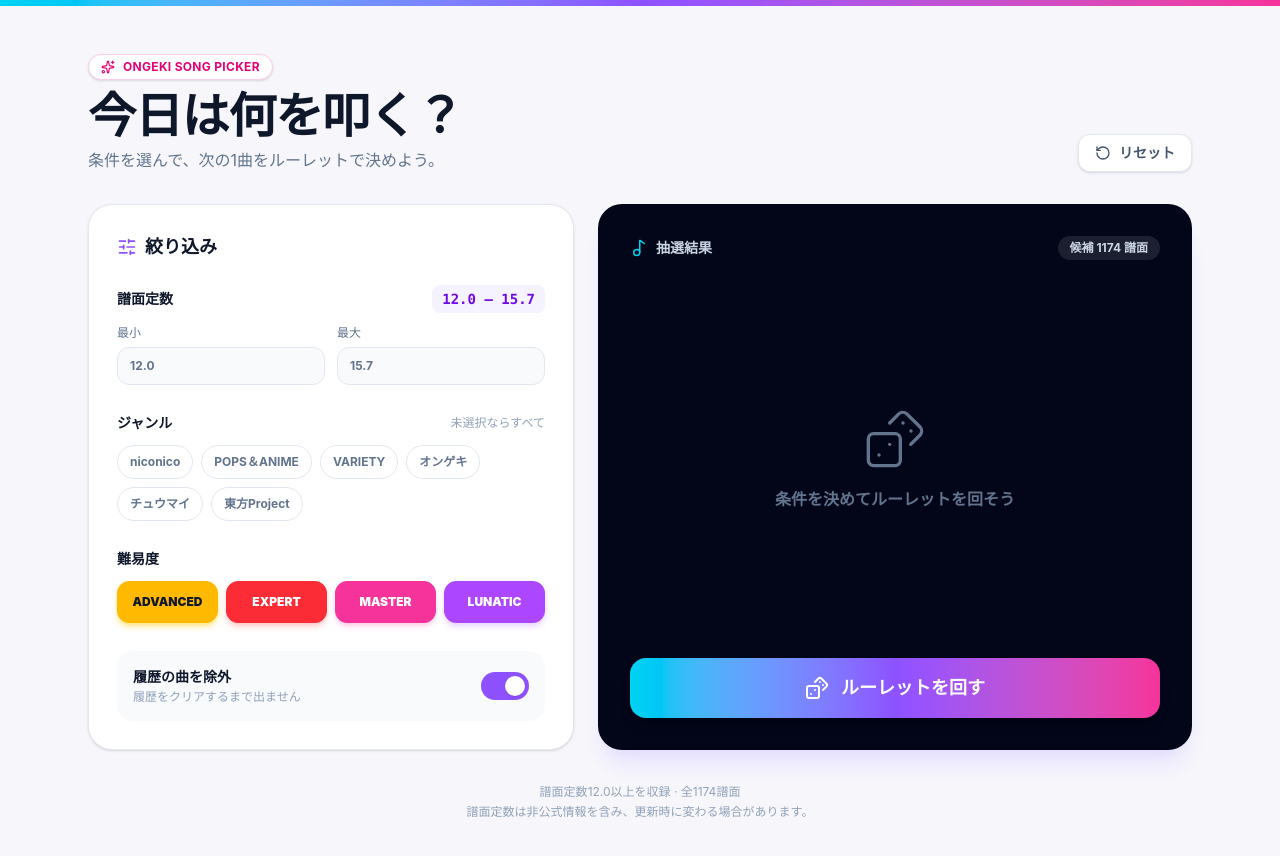
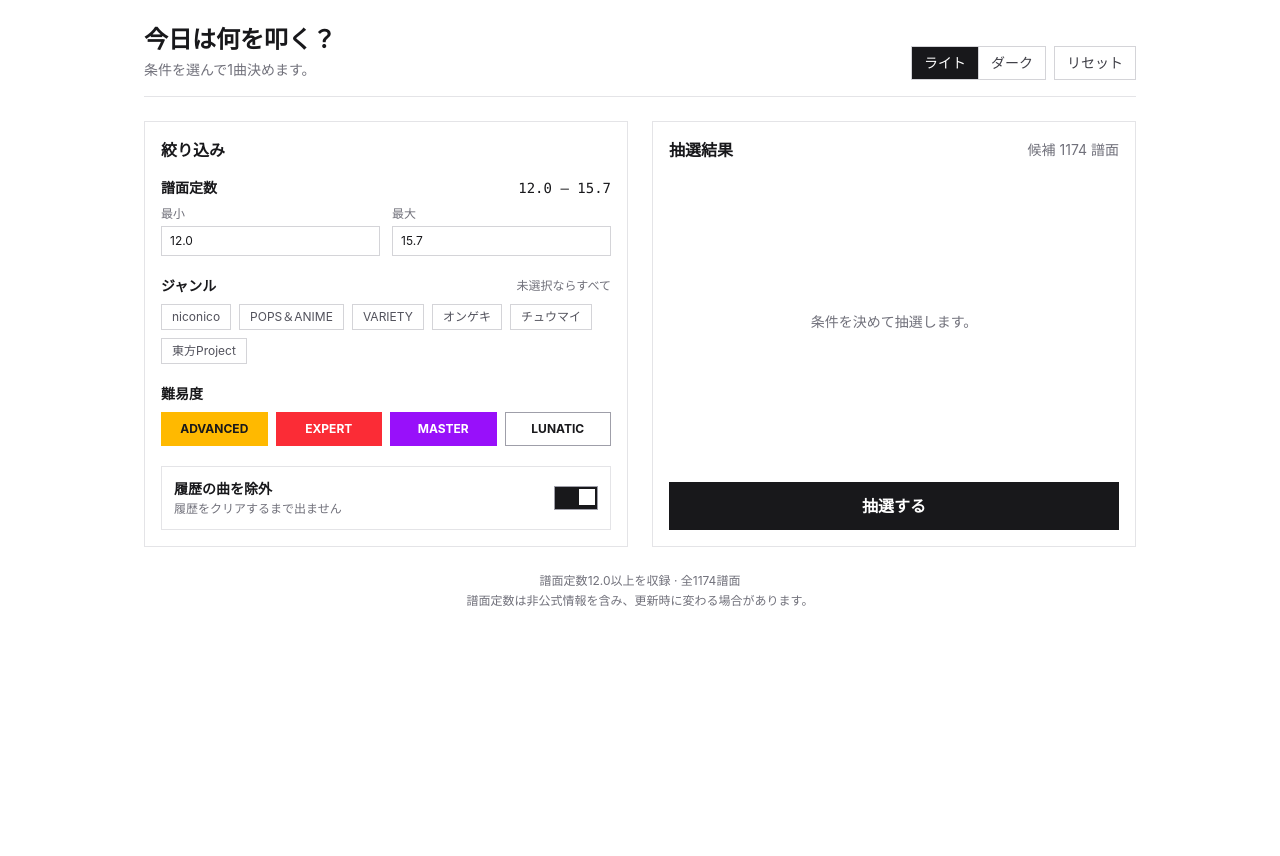
Before and after one commit to natuphe/ongeki-roulette, a React (Vite) app: page / in a window 1280 px wide. Shown: the top 856 px of the page. After the commit the page ends 800 px from the top, so only its background shows below. Built offline with nearby package versions, Linux system fonts and the light colour scheme.

Commit message:
ライトとダークを切り替え、抽選を即時表示にする
グラデーションと抽選アニメを外し、MASTERを紫、LUNATICを白にした。

Co-authored-by: natuphe <natuphe@users.noreply.github.com>

```diff
--- a/src/App.jsx
+++ b/src/App.jsx
@@ -1,10 +1,9 @@
-import React, { useMemo, useState } from "react";
-import { motion, AnimatePresence } from "framer-motion";
-import { Dices, RotateCcw, SlidersHorizontal, Music2, History, Sparkles, X, ExternalLink } from "lucide-react";
+import { useEffect, useMemo, useState } from "react";
 import SONGS from "./data/songs.json";
 
 const MIN_CONSTANT = 12.0;
 const MAX_CONSTANT = 15.7;
+const THEME_KEY = "ongeki-theme";
 
 const GENRES = [...new Set(SONGS.map((song) => song.genre))].sort((a, b) =>
   a.localeCompare(b, "ja")
@@ -12,33 +11,42 @@ const GENRES = [...new Set(SONGS.map((song) => song.genre))].sort((a, b) =>
 const DIFFICULTIES = ["ADVANCED", "EXPERT", "MASTER", "LUNATIC"];
 const difficultyStyle = {
   ADVANCED: {
-    selected: "border-amber-400 bg-amber-400 text-slate-900 shadow-md shadow-amber-200",
-    badge: "bg-amber-400 text-slate-900 shadow-amber-200",
+    selected: "border-amber-400 bg-amber-400 text-zinc-900",
+    badge: "border-amber-400 bg-amber-400 text-zinc-900",
   },
   EXPERT: {
-    selected: "border-red-500 bg-red-500 text-white shadow-md shadow-red-200",
-    badge: "bg-red-500 text-white shadow-red-200",
+    selected: "border-red-500 bg-red-500 text-white",
+    badge: "border-red-500 bg-red-500 text-white",
   },
   MASTER: {
-    selected: "border-pink-500 bg-pink-500 text-white shadow-md shadow-pink-200",
-    badge: "bg-pink-500 text-white shadow-pink-200",
+    selected: "border-purple-600 bg-purple-600 text-white",
+    badge: "border-purple-600 bg-purple-600 text-white",
   },
   LUNATIC: {
-    selected: "border-purple-500 bg-purple-500 text-white shadow-md shadow-purple-200",
-    badge: "bg-purple-500 text-white shadow-purple-200",
+    selected: "border-zinc-400 bg-white text-zinc-900",
+    badge: "border-zinc-300 bg-white text-zinc-900",
   },
 };
 const genreColors = {
-  オンゲキ: "bg-pink-100 text-pink-700 border-pink-200",
-  "POPS＆ANIME": "bg-sky-100 text-sky-700 border-sky-200",
-  niconico: "bg-zinc-100 text-zinc-700 border-zinc-200",
-  東方Project: "bg-red-100 text-red-700 border-red-200",
-  VARIETY: "bg-amber-100 text-amber-700 border-amber-200",
-  チュウマイ: "bg-violet-100 text-violet-700 border-violet-200",
+  オンゲキ: "border-pink-300 bg-pink-100 text-pink-800",
+  "POPS＆ANIME": "border-sky-300 bg-sky-100 text-sky-800",
+  niconico: "border-zinc-300 bg-zinc-100 text-zinc-800",
+  東方Project: "border-red-300 bg-red-100 text-red-800",
+  VARIETY: "border-amber-300 bg-amber-100 text-amber-800",
+  チュウマイ: "border-violet-300 bg-violet-100 text-violet-800",
 };
-const defaultGenreColor = "bg-emerald-100 text-emerald-700 border-emerald-200";
+const defaultGenreColor = "border-emerald-300 bg-emerald-100 text-emerald-800";
+
+function readTheme() {
+  try {
+    return localStorage.getItem(THEME_KEY) === "dark" ? "dark" : "light";
+  } catch {
+    return "light";
+  }
+}
 
 export default function OngekiRoulette() {
+  const [theme, setTheme] = useState(readTheme);
   const [min, setMin] = useState(MIN_CONSTANT);
   const [max, setMax] = useState(MAX_CONSTANT);
   const [minInput, setMinInput] = useState(MIN_CONSTANT.toFixed(1));
@@ -47,8 +55,16 @@ export default function OngekiRoulette() {
   const [difficulties, setDifficulties] = useState(DIFFICULTIES);
   const [result, setResult] = useState(null);
   const [history, setHistory] = useState([]);
-  const [rolling, setRolling] = useState(false);
   const [excludeHistory, setExcludeHistory] = useState(true);
+
+  useEffect(() => {
+    document.documentElement.classList.toggle("dark", theme === "dark");
+    try {
+      localStorage.setItem(THEME_KEY, theme);
+    } catch {
+      // Storage can be unavailable in private browsing.
+    }
+  }, [theme]);
 
   const eligible = useMemo(
     () =>
@@ -75,22 +91,10 @@ export default function OngekiRoulette() {
     );
 
   const spin = () => {
-    if (!eligible.length || rolling) return;
-
-    setRolling(true);
-    let ticks = 0;
-    const timer = setInterval(() => {
-      setResult(eligible[Math.floor(Math.random() * eligible.length)]);
-      ticks += 1;
-
-      if (ticks >= 12) {
-        clearInterval(timer);
+    if (!eligible.length) return;
     const picked = eligible[Math.floor(Math.random() * eligible.length)];
     setResult(picked);
     setHistory((current) => [picked, ...current]);
-        setRolling(false);
-      }
-    }, 75);
   };
 
   const commitMin = () => {
@@ -124,151 +128,233 @@ export default function OngekiRoulette() {
     setHistory([]);
   };
 
+  const inputClass =
+    "mt-1 w-full border border-zinc-300 bg-white px-2 py-1.5 text-zinc-900 outline-none focus:border-zinc-500 dark:border-zinc-600 dark:bg-zinc-950 dark:text-zinc-100";
+
   return (
-    <div className="min-h-screen bg-[#f7f7fb] text-slate-900 selection:bg-pink-200">
-      <div className="h-1.5 bg-gradient-to-r from-cyan-400 via-violet-500 to-pink-500" />
-      <main className="mx-auto max-w-6xl px-4 py-8 sm:px-6 sm:py-12">
-        <header className="mb-8 flex flex-col justify-between gap-5 sm:flex-row sm:items-end">
+    <div className="min-h-screen bg-white text-zinc-900 dark:bg-zinc-950 dark:text-zinc-100">
+      <main className="mx-auto max-w-5xl px-4 py-6">
+        <header className="mb-6 flex flex-wrap items-end justify-between gap-3 border-b border-zinc-200 pb-4 dark:border-zinc-800">
           <div>
-            <div className="mb-3 inline-flex items-center gap-2 rounded-full border border-pink-200 bg-white px-3 py-1 text-xs font-bold tracking-wide text-pink-600 shadow-sm">
-              <Sparkles size={14} /> ONGEKI SONG PICKER
+            <h1 className="text-2xl font-bold">今日は何を叩く？</h1>
+            <p className="mt-1 text-sm text-zinc-500">条件を選んで1曲決めます。</p>
           </div>
-            <h1 className="text-3xl font-black tracking-tight sm:text-5xl">今日は何を叩く？</h1>
-            <p className="mt-2 text-sm text-slate-500 sm:text-base">条件を選んで、次の1曲をルーレットで決めよう。</p>
+          <div className="flex items-center gap-2">
+            <div className="flex border border-zinc-300 dark:border-zinc-600">
+              <button
+                type="button"
+                aria-pressed={theme === "light"}
+                onClick={() => setTheme("light")}
+                className={`px-3 py-1.5 text-sm ${theme === "light" ? "bg-zinc-900 text-white dark:bg-zinc-100 dark:text-zinc-900" : "bg-white text-zinc-700 dark:bg-zinc-950 dark:text-zinc-300"}`}
+              >
+                ライト
+              </button>
+              <button
+                type="button"
+                aria-pressed={theme === "dark"}
+                onClick={() => setTheme("dark")}
+                className={`border-l border-zinc-300 px-3 py-1.5 text-sm dark:border-zinc-600 ${theme === "dark" ? "bg-zinc-900 text-white dark:bg-zinc-100 dark:text-zinc-900" : "bg-white text-zinc-700 dark:bg-zinc-950 dark:text-zinc-300"}`}
+              >
+                ダーク
+              </button>
             </div>
-          <button onClick={reset} className="inline-flex w-fit items-center gap-2 rounded-xl border border-slate-200 bg-white px-4 py-2 text-sm font-bold text-slate-600 shadow-sm transition hover:-translate-y-0.5 hover:shadow-md">
-            <RotateCcw size={16} /> リセット
+            <button
+              type="button"
+              onClick={reset}
+              className="border border-zinc-300 bg-white px-3 py-1.5 text-sm text-zinc-700 dark:border-zinc-600 dark:bg-zinc-950 dark:text-zinc-200"
+            >
+              リセット
             </button>
+          </div>
         </header>
 
-        <div className="grid gap-6 lg:grid-cols-[0.9fr_1.1fr]">
-          <section className="rounded-3xl border border-slate-200 bg-white p-5 shadow-sm sm:p-7">
-            <div className="mb-6 flex items-center gap-2">
-              <SlidersHorizontal className="text-violet-500" size={20} />
-              <h2 className="text-lg font-black">絞り込み</h2>
-            </div>
+        <div className="grid gap-6 lg:grid-cols-2">
+          <section className="border border-zinc-200 p-4 dark:border-zinc-800">
+            <h2 className="mb-4 text-base font-bold">絞り込み</h2>
 
-            <div className="mb-7">
-              <div className="mb-3 flex items-center justify-between">
+            <div className="mb-5">
+              <div className="mb-2 flex items-center justify-between">
                 <label className="text-sm font-bold">譜面定数</label>
-                <span className="rounded-lg bg-violet-50 px-2.5 py-1 font-mono text-sm font-black text-violet-700">{min.toFixed(1)} – {max.toFixed(1)}</span>
+                <span className="font-mono text-sm">
+                  {min.toFixed(1)} – {max.toFixed(1)}
+                </span>
               </div>
               <div className="grid grid-cols-2 gap-3">
-                <label className="text-xs text-slate-500">最小
-                  <input type="number" inputMode="decimal" min={MIN_CONSTANT} max={max} step="0.1" value={minInput} onChange={(event) => setMinInput(event.target.value)} onBlur={commitMin} onKeyDown={(event) => { if (event.key === "Enter") event.currentTarget.blur(); }} className="mt-1.5 w-full rounded-xl border border-slate-200 bg-slate-50 px-3 py-2.5 font-bold outline-none focus:border-violet-400 focus:ring-2 focus:ring-violet-100" />
+                <label className="text-xs text-zinc-500">
+                  最小
+                  <input
+                    type="number"
+                    inputMode="decimal"
+                    min={MIN_CONSTANT}
+                    max={max}
+                    step="0.1"
+                    value={minInput}
+                    onChange={(event) => setMinInput(event.target.value)}
+                    onBlur={commitMin}
+                    onKeyDown={(event) => {
+                      if (event.key === "Enter") event.currentTarget.blur();
+                    }}
+                    className={inputClass}
+                  />
                 </label>
-                <label className="text-xs text-slate-500">最大
-                  <input type="number" inputMode="decimal" min={min} max={MAX_CONSTANT} step="0.1" value={maxInput} onChange={(event) => setMaxInput(event.target.value)} onBlur={commitMax} onKeyDown={(event) => { if (event.key === "Enter") event.currentTarget.blur(); }} className="mt-1.5 w-full rounded-xl border border-slate-200 bg-slate-50 px-3 py-2.5 font-bold outline-none focus:border-violet-400 focus:ring-2 focus:ring-violet-100" />
+                <label className="text-xs text-zinc-500">
+                  最大
+                  <input
+                    type="number"
+                    inputMode="decimal"
+                    min={min}
+                    max={MAX_CONSTANT}
+                    step="0.1"
+                    value={maxInput}
+                    onChange={(event) => setMaxInput(event.target.value)}
+                    onBlur={commitMax}
+                    onKeyDown={(event) => {
+                      if (event.key === "Enter") event.currentTarget.blur();
+                    }}
+                    className={inputClass}
+                  />
                 </label>
               </div>
             </div>
 
-            <div className="mb-7">
-              <div className="mb-3 flex items-center justify-between">
+            <div className="mb-5">
+              <div className="mb-2 flex items-center justify-between">
                 <label className="text-sm font-bold">ジャンル</label>
-                <span className="text-xs text-slate-400">未選択ならすべて</span>
+                <span className="text-xs text-zinc-500">未選択ならすべて</span>
               </div>
               <div className="flex flex-wrap gap-2">
                 {GENRES.map((genre) => (
-                  <button key={genre} onClick={() => toggle(genre, genres, setGenres)} className={`rounded-full border px-3 py-2 text-xs font-bold transition ${genres.includes(genre) ? `${genreColors[genre] ?? defaultGenreColor} ring-2 ring-slate-200 ring-offset-1` : "border-slate-200 bg-white text-slate-500 hover:bg-slate-50"}`}>
+                  <button
+                    key={genre}
+                    type="button"
+                    onClick={() => toggle(genre, genres, setGenres)}
+                    className={`border px-2.5 py-1 text-xs ${genres.includes(genre) ? (genreColors[genre] ?? defaultGenreColor) : "border-zinc-300 bg-white text-zinc-600 dark:border-zinc-600 dark:bg-zinc-950 dark:text-zinc-300"}`}
+                  >
                     {genre}
                   </button>
                 ))}
               </div>
             </div>
 
-            <div className="mb-7">
-              <label className="mb-3 block text-sm font-bold">難易度</label>
+            <div className="mb-5">
+              <label className="mb-2 block text-sm font-bold">難易度</label>
               <div className="grid grid-cols-2 gap-2 sm:grid-cols-4">
                 {DIFFICULTIES.map((difficulty) => (
-                  <button key={difficulty} onClick={() => toggle(difficulty, difficulties, setDifficulties)} className={`rounded-xl border px-2 py-3 text-xs font-black transition ${difficulties.includes(difficulty) ? difficultyStyle[difficulty].selected : "border-slate-200 bg-slate-50 text-slate-400"}`}>
+                  <button
+                    key={difficulty}
+                    type="button"
+                    onClick={() => toggle(difficulty, difficulties, setDifficulties)}
+                    className={`border px-2 py-2 text-xs font-bold ${difficulties.includes(difficulty) ? difficultyStyle[difficulty].selected : "border-zinc-300 bg-white text-zinc-500 dark:border-zinc-600 dark:bg-zinc-950 dark:text-zinc-400"}`}
+                  >
                     {difficulty}
                   </button>
                 ))}
               </div>
             </div>
 
-            <div className="flex items-center justify-between rounded-2xl bg-slate-50 p-4">
+            <div className="flex items-center justify-between border border-zinc-200 px-3 py-3 dark:border-zinc-800">
               <div>
                 <p className="text-sm font-bold">履歴の曲を除外</p>
-                <p className="mt-0.5 text-xs text-slate-400">履歴をクリアするまで出ません</p>
+                <p className="mt-0.5 text-xs text-zinc-500">履歴をクリアするまで出ません</p>
               </div>
-              <button type="button" aria-pressed={excludeHistory} onClick={() => setExcludeHistory(!excludeHistory)} className={`relative h-7 w-12 rounded-full transition ${excludeHistory ? "bg-violet-500" : "bg-slate-300"}`}>
-                <span className={`absolute top-1 h-5 w-5 rounded-full bg-white shadow transition ${excludeHistory ? "left-6" : "left-1"}`} />
+              <button
+                type="button"
+                aria-pressed={excludeHistory}
+                onClick={() => setExcludeHistory(!excludeHistory)}
+                className={`relative h-6 w-11 border border-zinc-400 ${excludeHistory ? "bg-zinc-900 dark:bg-zinc-100" : "bg-zinc-200 dark:bg-zinc-700"}`}
+              >
+                <span
+                  className={`absolute top-0.5 h-4 w-4 bg-white dark:bg-zinc-900 ${excludeHistory ? "left-6" : "left-0.5"}`}
+                />
               </button>
             </div>
           </section>
 
-          <section className="flex min-h-[480px] flex-col rounded-3xl bg-slate-950 p-5 text-white shadow-xl shadow-violet-200/60 sm:p-8">
+          <section className="flex min-h-80 flex-col border border-zinc-200 p-4 dark:border-zinc-800">
             <div className="flex items-center justify-between">
-              <div className="flex items-center gap-2 text-sm font-bold text-slate-300"><Music2 size={18} className="text-cyan-400" /> 抽選結果</div>
-              <span className="rounded-full bg-white/10 px-3 py-1 text-xs font-bold text-slate-300">候補 {eligible.length} 譜面</span>
+              <h2 className="text-base font-bold">抽選結果</h2>
+              <span className="text-sm text-zinc-500">候補 {eligible.length} 譜面</span>
             </div>
 
             <div className="flex flex-1 items-center justify-center py-8 text-center">
-              <AnimatePresence mode="wait">
               {result ? (
-                  <motion.div key={`${result.title}-${result.difficulty}-${rolling}`} initial={{ opacity: 0, y: 14, scale: 0.96 }} animate={{ opacity: 1, y: 0, scale: 1 }} exit={{ opacity: 0, y: -8 }} transition={{ duration: 0.18 }} className="w-full">
-                    <div className={`mx-auto mb-5 flex h-24 w-24 items-center justify-center rounded-3xl text-4xl font-black shadow-lg ${difficultyStyle[result.difficulty]?.badge ?? "bg-white text-slate-900"}`}>{result.constant.toFixed(1)}</div>
-                    <p className="mb-2 text-xs font-black tracking-[.25em] text-cyan-400">{rolling ? "SELECTING..." : "NEXT SONG"}</p>
-                    <h2 className="mx-auto max-w-lg text-3xl font-black leading-tight sm:text-4xl">{result.title}</h2>
-                    <div className="mt-5 flex flex-wrap justify-center gap-2">
-                      <span className="rounded-full bg-white/10 px-3 py-1.5 text-xs font-bold">Lv. {result.level}</span>
-                      <span className="rounded-full bg-white/10 px-3 py-1.5 text-xs font-bold">{result.difficulty}</span>
-                      <span className="rounded-full bg-white/10 px-3 py-1.5 text-xs font-bold">{result.genre}</span>
+                <div className="w-full">
+                  <div
+                    className={`mx-auto mb-4 flex h-16 w-16 items-center justify-center border text-2xl font-bold ${difficultyStyle[result.difficulty]?.badge ?? "border-zinc-300 bg-white text-zinc-900"}`}
+                  >
+                    {result.constant.toFixed(1)}
                   </div>
-                    <div className="mt-6">
+                  <h3 className="text-2xl font-bold leading-snug">{result.title}</h3>
+                  <p className="mt-3 text-sm text-zinc-500">
+                    Lv. {result.level} · {result.difficulty} · {result.genre}
+                  </p>
+                  <div className="mt-5">
                     {result.chartUrl ? (
                       <a
                         href={result.chartUrl}
                         target="_blank"
                         rel="noopener noreferrer"
-                          className="inline-flex items-center gap-2 rounded-xl border border-cyan-300/30 bg-cyan-400/15 px-4 py-3 text-sm font-black text-cyan-200 transition hover:bg-cyan-400/25"
+                        className="inline-block border border-zinc-900 px-3 py-2 text-sm font-bold dark:border-zinc-100"
                       >
-                          <ExternalLink size={17} />
                         譜面保管所を開く
                       </a>
                     ) : (
-                        <p className="text-xs font-bold text-slate-500">
-                          この譜面の保管所リンクは未登録です
-                        </p>
+                      <p className="text-sm text-zinc-500">この譜面の保管所リンクは未登録です</p>
                     )}
                   </div>
-                  </motion.div>
+                </div>
               ) : (
-                  <motion.div initial={{ opacity: 0 }} animate={{ opacity: 1 }} className="text-slate-500">
-                    <Dices size={64} strokeWidth={1.25} className="mx-auto mb-4" />
-                    <p className="font-bold">条件を決めてルーレットを回そう</p>
-                  </motion.div>
+                <p className="text-sm text-zinc-500">条件を決めて抽選します。</p>
               )}
-              </AnimatePresence>
             </div>
 
-            <button onClick={spin} disabled={!eligible.length || rolling} className="group flex w-full items-center justify-center gap-3 rounded-2xl bg-gradient-to-r from-cyan-400 via-violet-500 to-pink-500 px-6 py-4 text-lg font-black shadow-lg transition hover:brightness-110 disabled:cursor-not-allowed disabled:grayscale disabled:opacity-40">
-              <Dices className={rolling ? "animate-spin" : "transition group-hover:rotate-12"} />
-              {rolling ? "抽選中..." : eligible.length ? "ルーレットを回す" : "候補がありません"}
+            <button
+              type="button"
+              onClick={spin}
+              disabled={!eligible.length}
+              className="w-full bg-zinc-900 px-4 py-3 text-base font-bold text-white disabled:cursor-not-allowed disabled:bg-zinc-300 disabled:text-zinc-500 dark:bg-zinc-100 dark:text-zinc-900 dark:disabled:bg-zinc-800 dark:disabled:text-zinc-500"
+            >
+              {eligible.length ? "抽選する" : "候補がありません"}
             </button>
           </section>
         </div>
 
         {history.length > 0 && (
-          <section className="mt-6 rounded-3xl border border-slate-200 bg-white p-5 shadow-sm sm:p-7">
-            <div className="mb-4 flex items-center justify-between">
-              <div className="flex items-center gap-2"><History size={19} className="text-cyan-500" /><h2 className="font-black">抽選履歴</h2></div>
-              <button onClick={() => setHistory([])} className="flex items-center gap-1 text-xs font-bold text-slate-400 hover:text-slate-700"><X size={14} /> クリア</button>
+          <section className="mt-6 border border-zinc-200 p-4 dark:border-zinc-800">
+            <div className="mb-3 flex items-center justify-between">
+              <h2 className="font-bold">抽選履歴</h2>
+              <button
+                type="button"
+                onClick={() => setHistory([])}
+                className="text-sm text-zinc-500 underline"
+              >
+                クリア
+              </button>
             </div>
             <div className="grid max-h-96 gap-2 overflow-y-auto sm:grid-cols-2 lg:grid-cols-4">
               {history.map((song, index) => (
-                <div key={`${song.title}-${song.difficulty}-${index}`} className="flex items-center gap-3 rounded-2xl bg-slate-50 p-3">
-                  <span className={`flex h-10 w-10 shrink-0 items-center justify-center rounded-xl font-mono text-xs font-black shadow-sm ${difficultyStyle[song.difficulty]?.badge ?? "bg-slate-900 text-white"}`}>{song.constant.toFixed(1)}</span>
-                  <div className="min-w-0"><p className="truncate text-sm font-bold">{song.title}</p><p className="text-[11px] text-slate-400">{song.difficulty} · {song.genre}</p></div>
+                <div
+                  key={`${song.title}-${song.difficulty}-${index}`}
+                  className="flex items-center gap-3 border border-zinc-200 p-2 dark:border-zinc-800"
+                >
+                  <span
+                    className={`flex h-9 w-9 shrink-0 items-center justify-center border font-mono text-xs font-bold ${difficultyStyle[song.difficulty]?.badge ?? "border-zinc-300 bg-white text-zinc-900"}`}
+                  >
+                    {song.constant.toFixed(1)}
+                  </span>
+                  <div className="min-w-0">
+                    <p className="truncate text-sm font-bold">{song.title}</p>
+                    <p className="text-xs text-zinc-500">
+                      {song.difficulty} · {song.genre}
+                    </p>
+                  </div>
                 </div>
               ))}
             </div>
           </section>
         )}
 
-        <footer className="mt-8 text-center text-xs leading-5 text-slate-400">
+        <footer className="mt-6 text-center text-xs leading-5 text-zinc-500">
           譜面定数{MIN_CONSTANT.toFixed(1)}以上を収録 · 全{SONGS.length}譜面
           <br />
           譜面定数は非公式情報を含み、更新時に変わる場合があります。
--- a/src/index.css
+++ b/src/index.css
@@ -1 +1,3 @@
 @import "tailwindcss";
+
+@custom-variant dark (&:where(.dark, .dark *));
```
Also changed, not shown: index.html (+7 -0 lines). Lines whose indentation alone changed are shown as unchanged.
